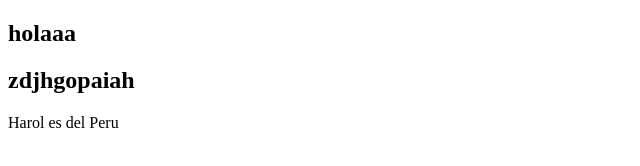
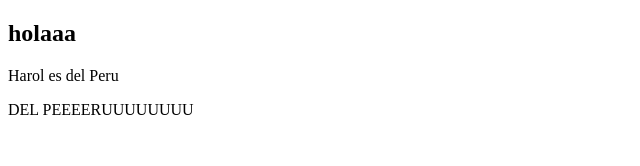
Before and after one commit to harold199916-lgtm/Trabajo-Grupal, a plain HTML site: page index.html in a window 1280 px wide. Shown: the whole page, without its empty margins (0-640 px from the left). Drawn offline with Linux system fonts and the light colour scheme.

Commit message:
version1

```diff
--- a/index.html
+++ b/index.html
@@ -8,7 +8,7 @@
 <body>
     <h2>holaaa
     </h2>
-    <h2>zdjhgopaiah</h2>
-    <p> Harol es del Peru</p>                                                                                                                                                                                                                                                                                                                                                                                                                                                                                                                                                                                                              </h2>
+    <p> Harol es del Peru</p>
+    <P>DEL PEEEERUUUUUUUU</P>                                                                                                                                                                                                                                                                                                                                                                                                                                                                                                                                                                                                            </h2>
 </body>
 </html>
--- a/styles.css
+++ b/styles.css
@@ -0,0 +1,4 @@
+::after {
+    content: "";
+    display: block;
+}
```
